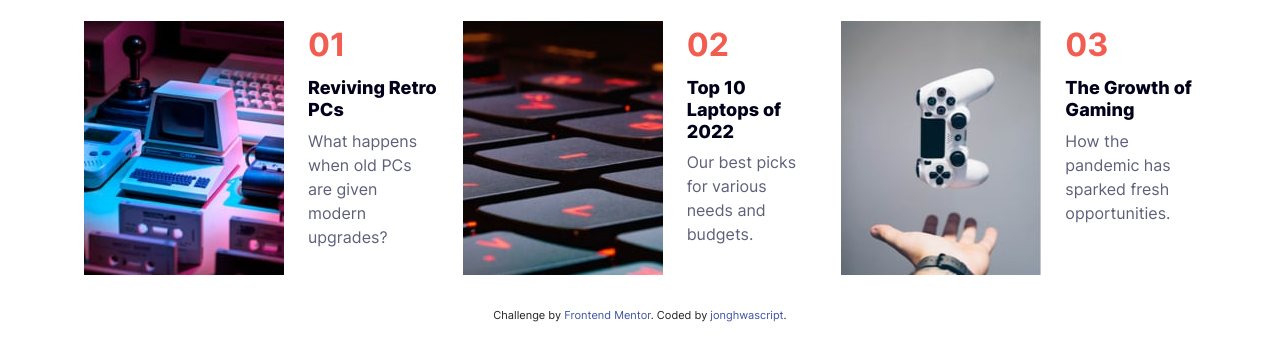
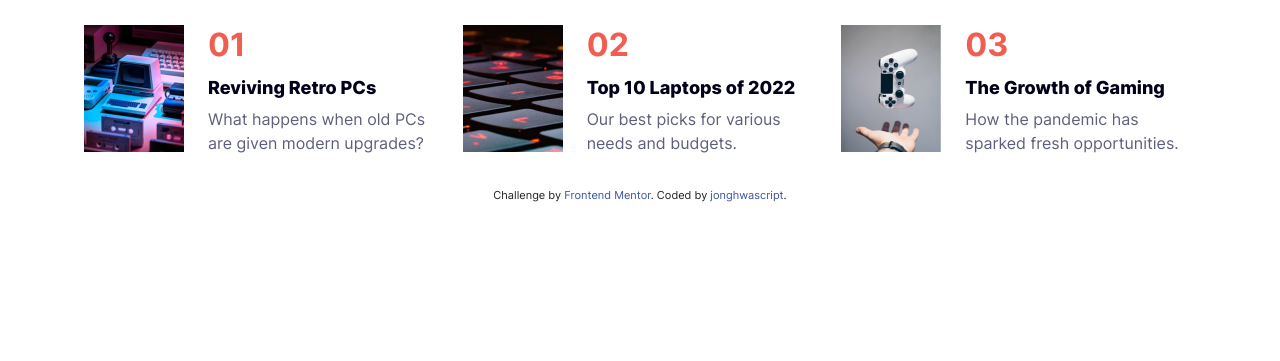
Before and after one commit to jonghwascript/news-homepage, a website: page src/pages/index.html in a window 1280 px wide. Shown: the part 561-922 px from the top of the page. After the commit the page ends 820 px from the top, so only its background shows below. Drawn offline with nearby package versions, Linux system fonts and the light colour scheme; files that its build step writes are made by us from their sources; files whose address does not match are found by name.

Commit message:
fix(layout): constrain featured article image width
Set explicit width limits and reset the automatic minimum width to keep flex images within 6.25rem.

```diff
--- a/src/scss/style.scss
+++ b/src/scss/style.scss
@@ -361,8 +361,10 @@ body {
     flex-wrap: wrap;
 
     .article__image {
-      width: 100%;
-      flex: 0 0 6.25rem; //100px
+      width: 6.25rem;
+      min-width: 0;
+      max-width: 6.25rem;
+      flex: 0 0 6.25rem;
       object-fit: contain;
     }
 
```
